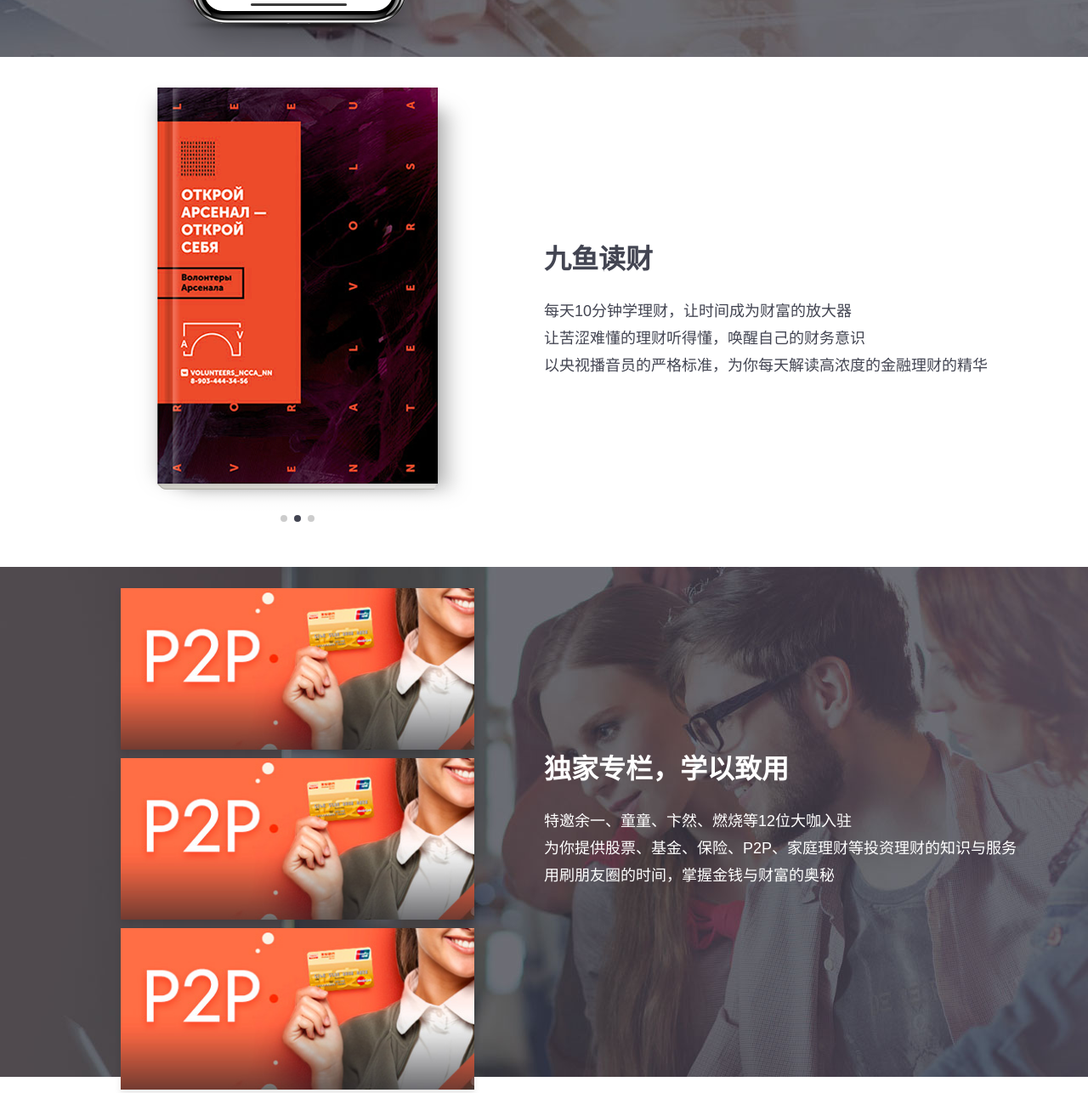
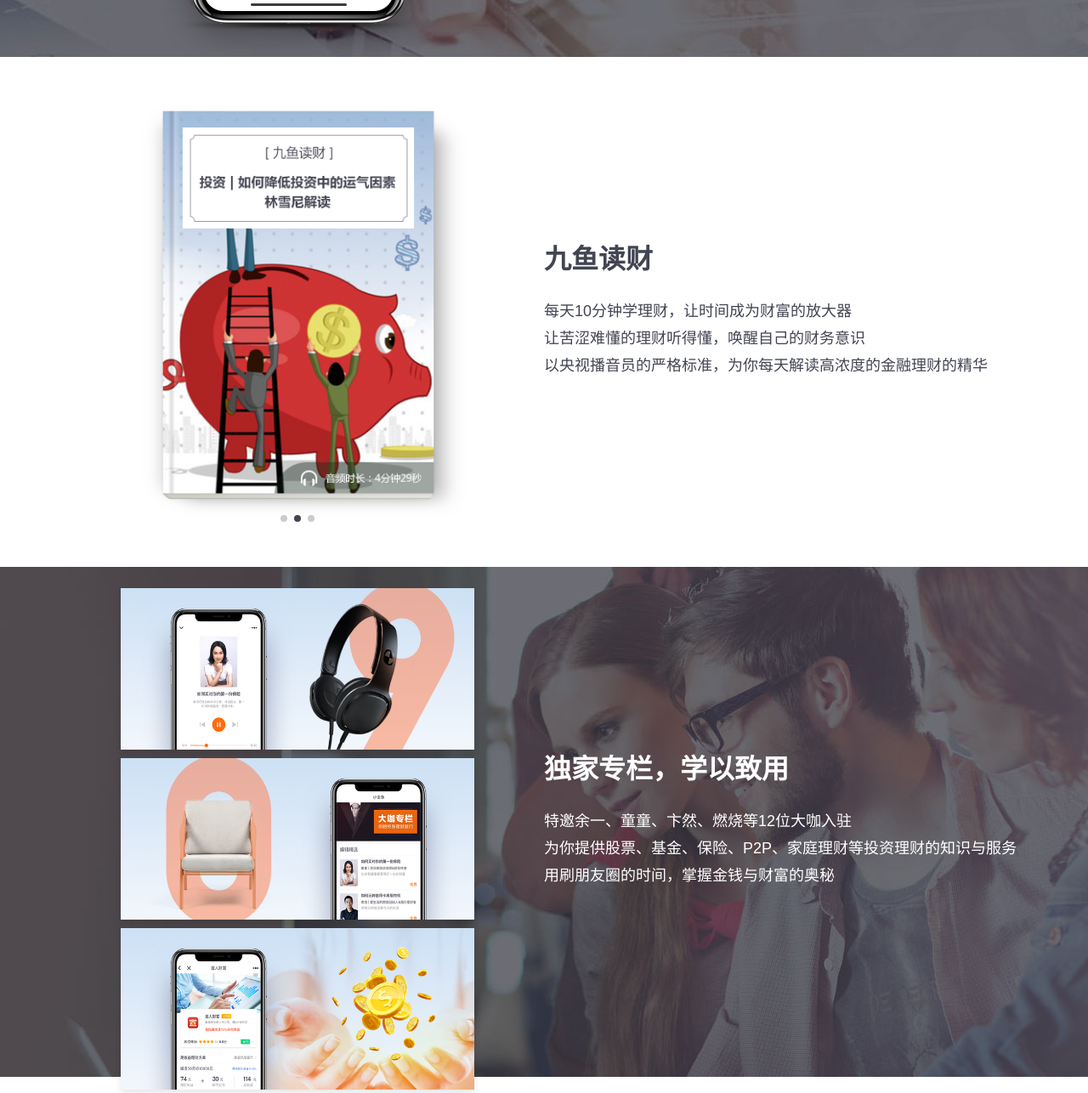
Before and after one commit to newset/goldfish, a plain HTML site: page index.html in a window 1280 px wide. Shown: the part 2533-3819 px from the top of the page at 85% size. Drawn offline with Linux system fonts and the light colour scheme; a web font is replaced by a local one.

Commit message:
图片替换

```diff
--- a/css/download.css
+++ b/css/download.css
@@ -58,6 +58,7 @@
 	width: 168px;
 	text-align: left;
 	white-space: nowrap;
+	padding: 12px 20px;
 }
 
 #download .addition-text .jy-btn.ios {
@@ -82,7 +83,7 @@
 	display: inline-block;
 	vertical-align: middle;
 	height: 28px;
-	width: 28px;
+	width: 24px;
 	background: url(../img/assets/ico_pingguo.png) center center no-repeat;
 	margin-right: 8px;
 }
--- a/css/index.css
+++ b/css/index.css
@@ -190,6 +190,7 @@
 
 #banner-3 .slick-slide img {
 	margin: auto;
+	height: 580px;
 }
 
 #banner-3 .slick-dots {
--- a/index.html
+++ b/index.html
@@ -149,13 +149,13 @@
               <div class="left-pic">
                   <div class="audio-list">
                     <div class="audio">
-                        <img src="./img/assets/img_shuji.png" alt="">
+                        <img src="./img/home/img_jiuyuducai01.png" alt="">
                     </div>
                     <div class="audio">
-                        <img src="./img/assets/img_shuji.png" alt="">
+                        <img src="./img/home/img_jiuyuducai02.png" alt="">
                     </div>
                     <div class="audio">
-                        <img src="./img/assets/img_shuji.png" alt="">
+                        <img src="./img/home/img_jiuyuducai03.png" alt="">
                     </div>
                   </div>
                 </div>
@@ -175,9 +175,9 @@
           <div class="container">
               <div class="left-pic">
                 <ul class="video-list">
-                  <li><img src="./img/assets/img_fengmian.jpg" alt=""></li>
-                  <li><img src="./img/assets/img_fengmian.jpg" alt=""></li>
-                  <li><img src="./img/assets/img_fengmian.jpg" alt=""></li>
+                  <li><img src="./img/home/index_column_1.png" alt=""></li>
+                  <li><img src="./img/home/index_column_2.png" alt=""></li>
+                  <li><img src="./img/home/index_column_3.png" alt=""></li>
                 </ul>
               </div>
               <div class="addition-text white">
```
Also changed, not shown: img/home/img_jiuyuducai01.png (added), img/home/img_jiuyuducai02.png (added), img/home/img_jiuyuducai03.png (added), img/home/index_column_1.png (added), img/home/index_column_2.png (added), img/home/index_column_3.png (added).
